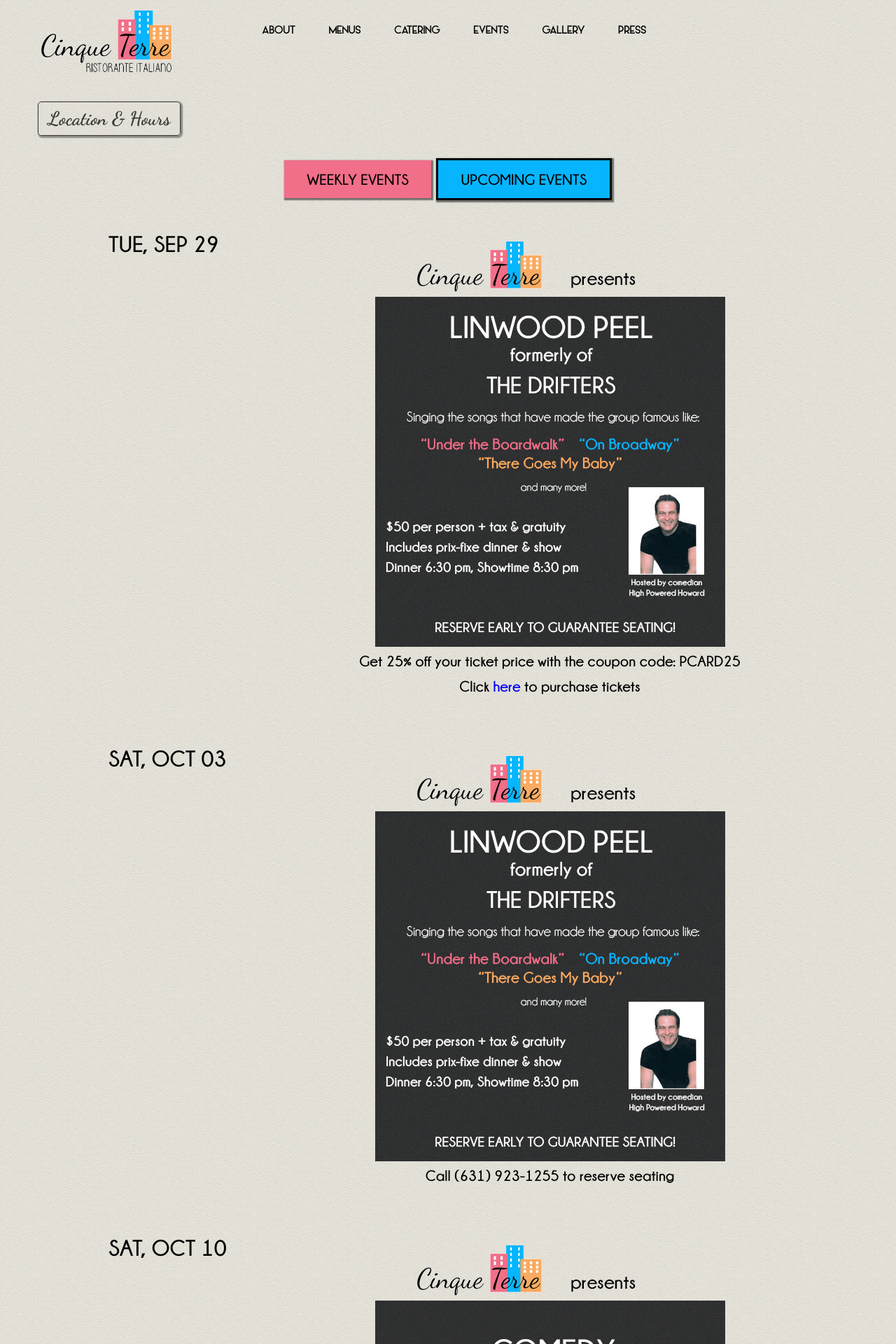
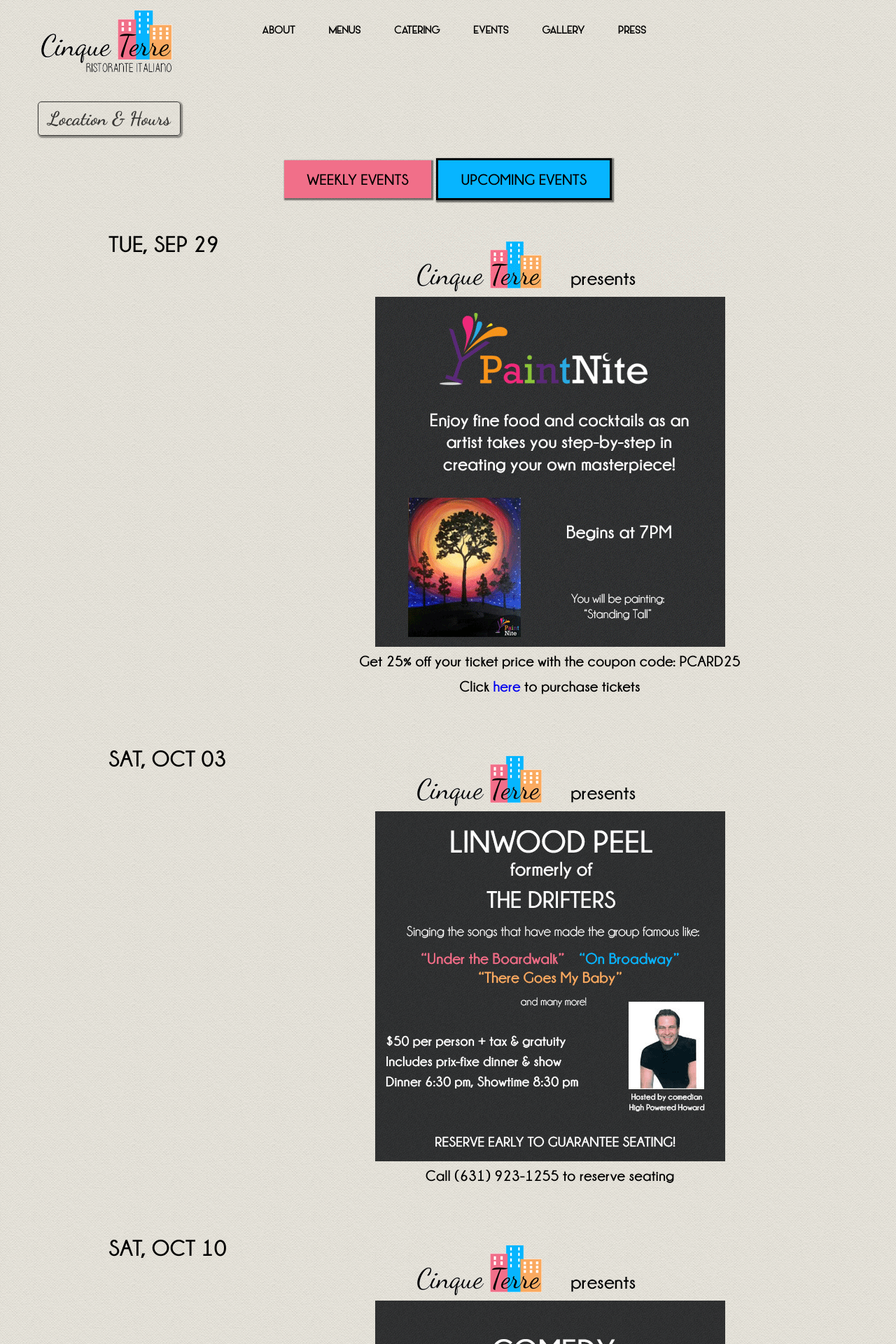
Before and after one commit to cinqueterreli/cinqueterre.github.io, a Jekyll site: the page built from upcoming-events.html, in a window 1280 px wide. Shown: the top 1920 px of the page at 70% size. Built offline with Jekyll 4.4.1, drawn with Linux system fonts in a browser that asks for light colours; nearby versions of some CDN libraries.

Commit message:
weee lad

```diff
--- a/upcoming-events.html
+++ b/upcoming-events.html
@@ -14,7 +14,7 @@
 	TUE, SEP 29
 	</div>
 	<div class="event">
-	<img class="event-flyer" src="/images/driftersflyer.gif">
+	<img class="event-flyer" src="/images/paintniteflyer.gif">
 	<h4>Get 25% off your ticket price with the coupon code: PCARD25</h4>
 	<h4>Click <a href="https://www.paintnite.com/pages/events/view/longisland/910560">here</a> to purchase tickets</h4>
 	</div>
```
Also changed, not shown: images/paintniteflyer.gif (added).
